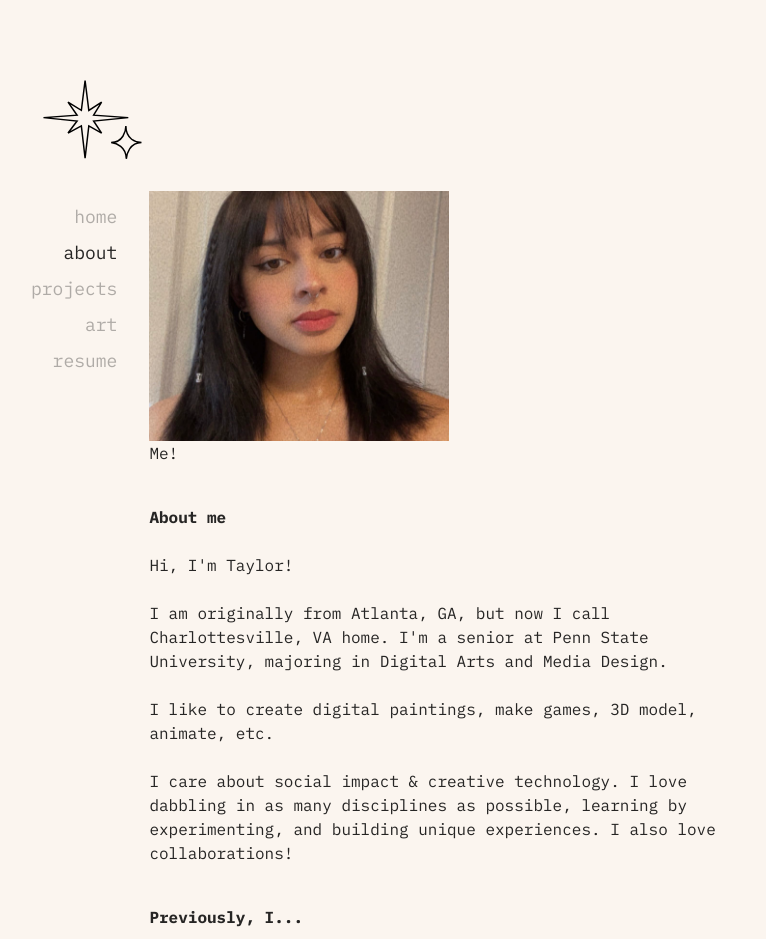
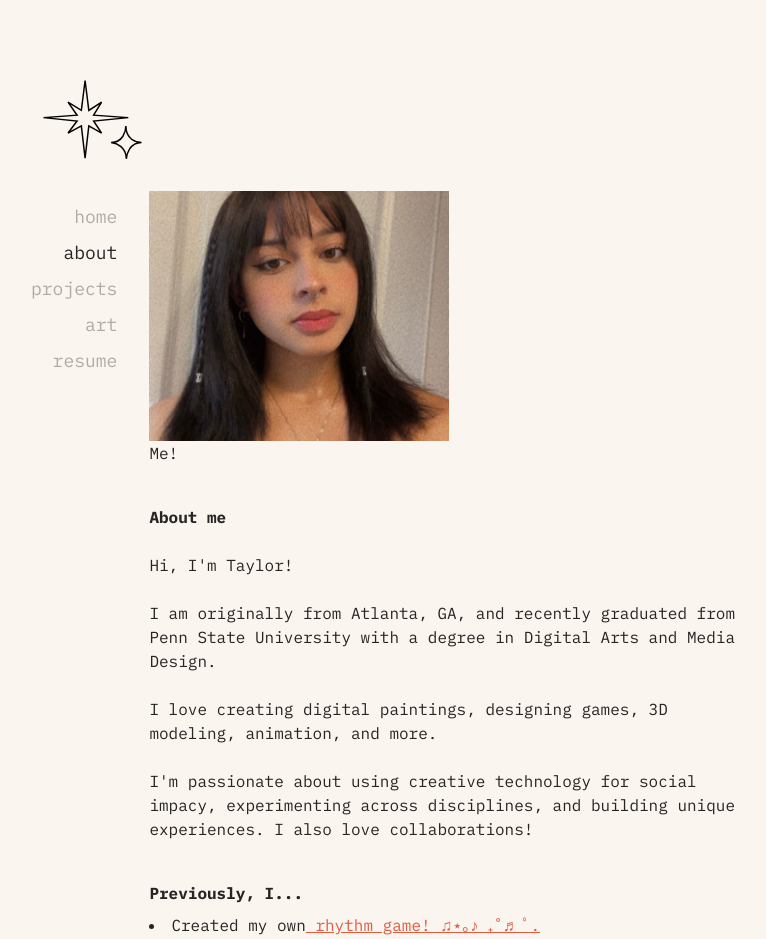
Before and after one commit to ruwkia/taylorsmith, a Next.js app: page /about in a window 1280 px wide. Shown: the top 939 px of the page, without its empty margins (253-1019 px from the left). Built offline with nearby package versions, Linux system fonts and the light colour scheme.

Commit message:
Update about.jsx

```diff
--- a/pages/about.jsx
+++ b/pages/about.jsx
@@ -34,11 +34,11 @@ function About() {
         <br /><br />
         Hi, I'm Taylor!
         <br /><br />
-        I am originally from Atlanta, GA, but now I call Charlottesville, VA home. I'm a senior at Penn State University, majoring in Digital Arts and Media Design.
+        I am originally from Atlanta, GA, and recently graduated from Penn State University with a degree in Digital Arts and Media Design.
         <br /><br />
-         I like to create digital paintings, make games, 3D model, animate, etc.
+        I love creating digital paintings, designing games, 3D modeling, animation, and more.
         <br /><br />
-        I care about social impact & creative technology. I love dabbling in as many disciplines as possible, learning by experimenting, and building unique experiences. I also love collaborations!
+        I'm passionate about using creative technology for social impacy, experimenting across disciplines, and building unique experiences. I also love collaborations!
         <br />
       </p>
       <br />
@@ -47,18 +47,18 @@ function About() {
       </p>
       <ul className="list-disc list-inside">
         <li> Created my own
-         <a className="link" href="https://youtu.be/QQdM6xn_3IQ" target="_blank" rel="noopener noreferrer">rhythm game! ♫⋆｡♪ ₊˚♬ ﾟ.</a>
+         <a className="link" href="https://youtu.be/QQdM6xn_3IQ" target="_blank" rel="noopener noreferrer"> rhythm game! ♫⋆｡♪ ₊˚♬ ﾟ.</a>
             </li>
         <li>
           Worked with a team to create an immersive VR experience,
-           <a className="link" href="https://youtu.be/bJZfQfwQ78Q?si=JaYS-eD3R8cW2XYY" target="_blank" rel="noopener noreferrer">Nautilus</a>
+           <a className="link" href="https://youtu.be/bJZfQfwQ78Q?si=JaYS-eD3R8cW2XYY" target="_blank" rel="noopener noreferrer"> Nautilus</a>
         </li>
         <li>
           Interned at Penn State Sustainability for a year, focusing on graphic design and social media management
           </li>
         <li>
           Collaborated with my best friend on a game,
-           <a className="link" href="https://cndles.itch.io/space-control" target="_blank" rel="noopener noreferrer">Space Control</a>, available on itch.io
+           <a className="link" href="https://cndles.itch.io/space-control" target="_blank" rel="noopener noreferrer"> Space Control</a>, available on itch.io
           </li>
       </ul>
       <p>
```
